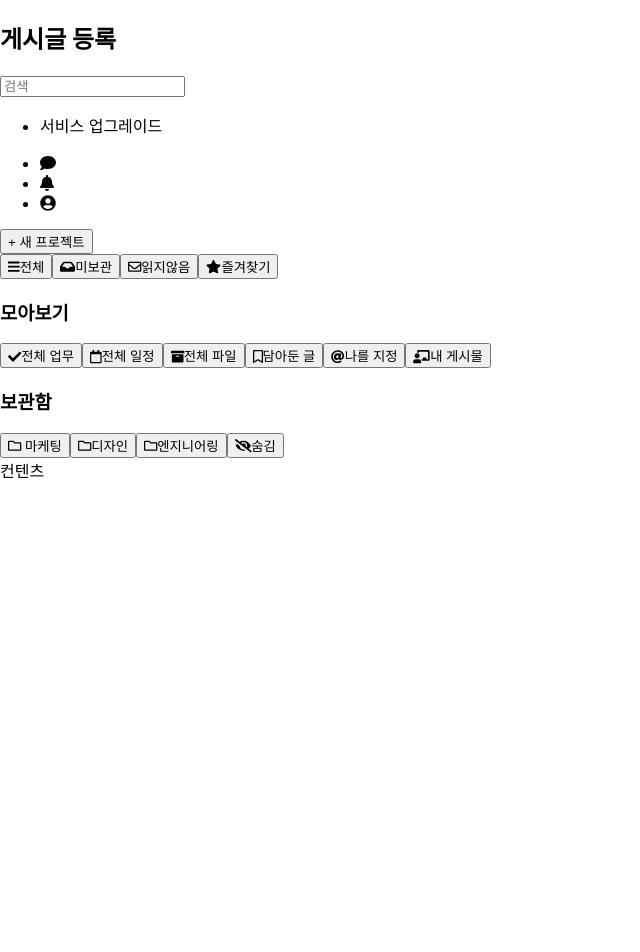
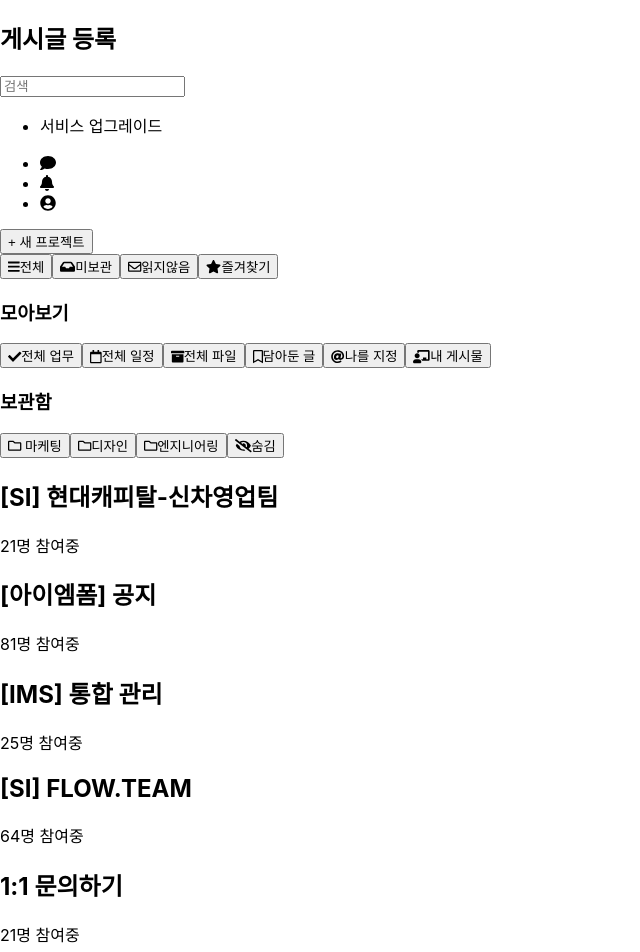
Before and after one commit to goodsnwjr/FLOW, a React (Create React App) app: page / in a window 1280 px wide. Shown: the top 952 px of the page, without its empty margins (0-640 px from the left). Before the commit the page ends 800 px from the top, so only its background shows below. Built offline with nearby package versions, Linux system fonts and the light colour scheme.

Commit message:
ㅇㅇㅇㅇㅇㅇ

```diff
--- a/src/App.tsx
+++ b/src/App.tsx
@@ -6,6 +6,42 @@
 import { routes } from 'routes';
 
 function App() {
+  const project = {
+    project: [
+      {
+        id: 1,
+        title: '[SI] 현대캐피탈-신차영업팀',
+        people: 21,
+      },
+      {
+        id: 2,
+        title: '[아이엠폼] 공지',
+        people: 81,
+      },
+      {
+        id: 3,
+        title: '[IMS] 통합 관리',
+        people: 25,
+      },
+      {
+        id: 4,
+        title: '[SI] FLOW.TEAM',
+        people: 64,
+      },
+      {
+        id: 5,
+        title: '1:1 문의하기',
+        people: 21,
+      },
+      {
+        id: 6,
+        title: '[시스템1팀] 정리중',
+        people: 21,
+      },
+    ],
+  };
+
+  localStorage.setItem('project', JSON.stringify(project.project));
   return (
     <BrowserRouter>
       <Switch>
--- a/src/components/MainBox/index.tsx
+++ b/src/components/MainBox/index.tsx
@@ -1,7 +1,34 @@
-import React from 'react';
+import React, { useEffect, useState } from 'react';
+
+interface projectItem {
+  id: number;
+  title: string;
+  people: number;
+}
 
 const MainBox = () => {
-  return <>ㅎㅇ</>;
+  const [title, setTitle] = useState<string>('');
+  const [project, setProject] = useState<projectItem[]>([]);
+
+  useEffect(() => {
+    const projectGetItem = JSON.parse(`${localStorage.getItem('project')}`);
+    setProject(projectGetItem);
+  }, []);
+
+  return (
+    <>
+      {project &&
+        Object.values(project).map((items, index) => {
+          console.log(items.title);
+          return (
+            <div key={items.id}>
+              <h1>{items.title}</h1>
+              <span>{items.people}명 참여중</span>
+            </div>
+          );
+        })}
+    </>
+  );
 };
 
 export default MainBox;
--- a/src/components/index.tsx
+++ b/src/components/index.tsx
@@ -1,2 +1,2 @@
 export * from './sideNave';
-export * from './MainBox';
+export * from './mainBox';
--- a/src/containers/mainContainer/index.tsx
+++ b/src/containers/mainContainer/index.tsx
@@ -1,10 +1,10 @@
 import React from 'react';
 
 //components
-// import { MainLayout } from '../../layouts';
+import MainBox from '../../components/mainBox';
 
 export const MainContainer = () => {
-  return <div>컨텐츠</div>;
+  return <MainBox />;
 };
 
 // export default MainContainer;
```
Also changed, not shown: 1 other file (tests, documents, lock files or other folders).
